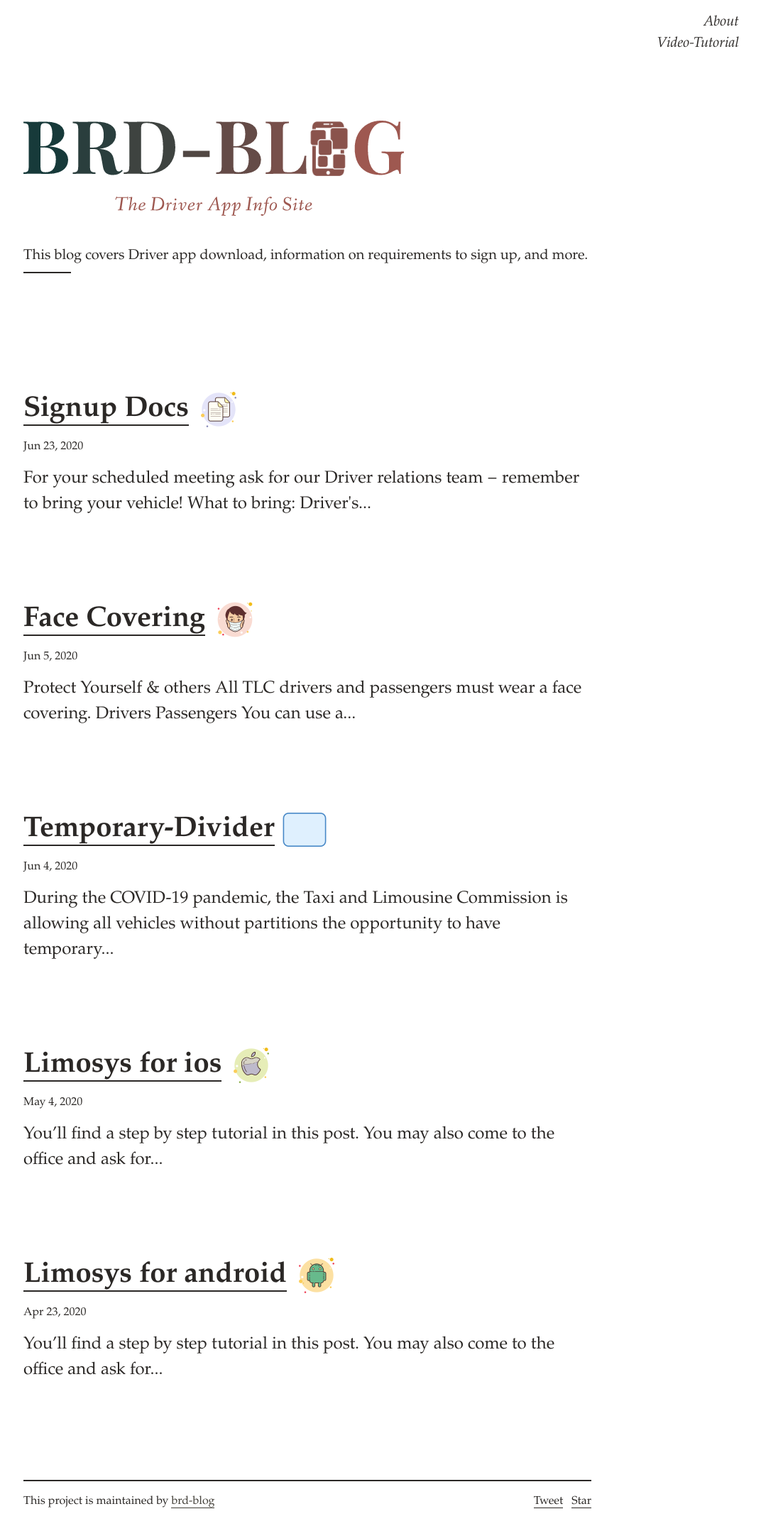
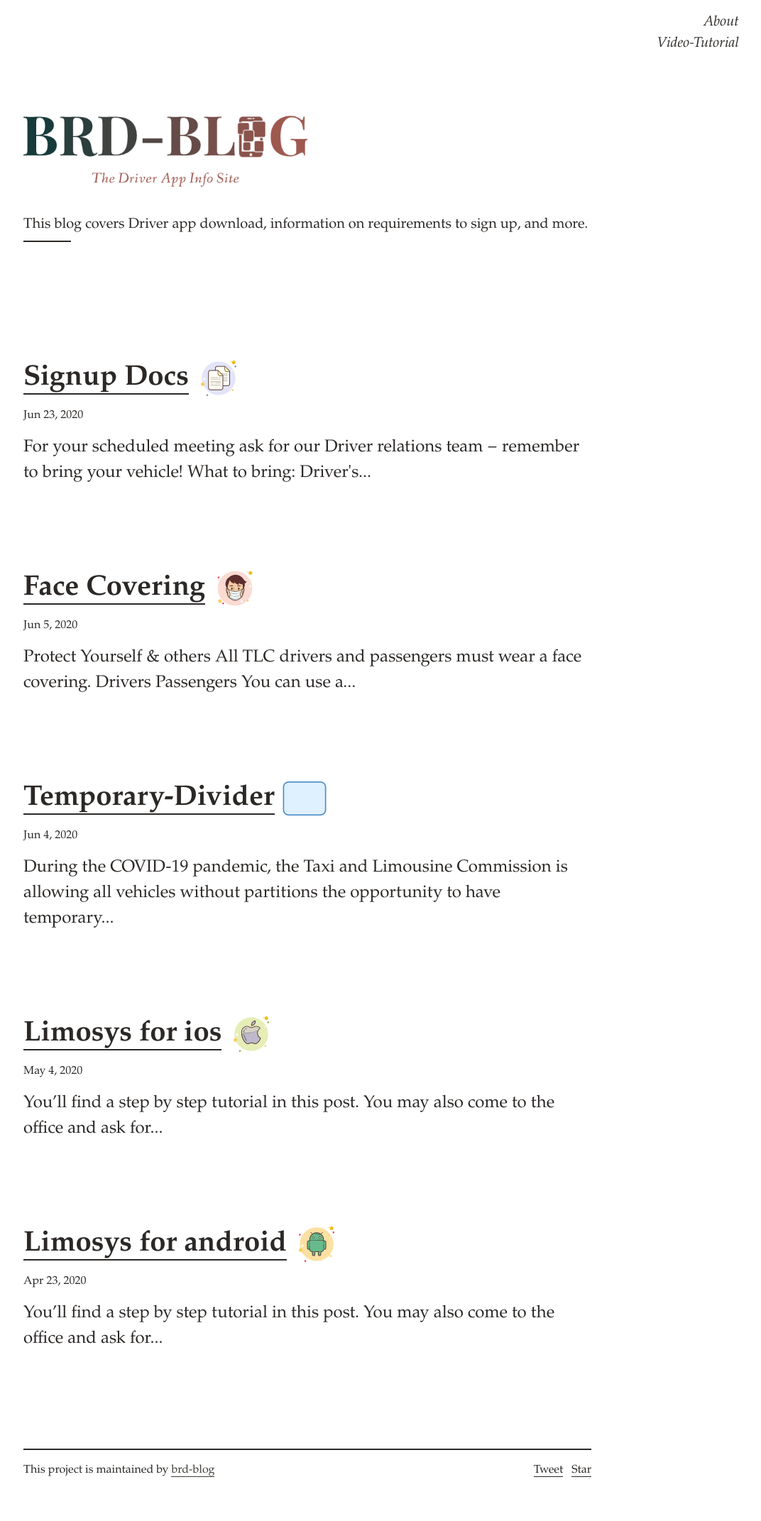
Before and after one commit to brd-blog/info-site, a Jekyll site: the page built from index.markdown, in a window 1280 px wide. Shown: the whole page at 71% size, without its empty margins (207-1279 px from the left). Built offline with Jekyll 4.4.1, drawn with Linux system fonts in a browser that asks for light colours; nearby versions of some CDN libraries; comment, search, counter and statistics services are not loaded; after the commit the page ends 2099 px from its top, so only the background shows below that.

Commit message:
modf _layouts/home.html added class col-6 col-s-9 to banner div

```diff
--- a/_layouts/home.html
+++ b/_layouts/home.html
@@ -23,7 +23,7 @@
 
         <div class="container mx-auto px-2 mt-4 mb-2 clearfix header-text">
           <!-- <h1 class="h0 inline-block py-2 mt-4 header-title">{{ site.title }}</h1> -->
-          <img src="{{site.baseurl}}/images/brd-blog-logo.png" class="h0 inline-block py-2 mt-4 header-title" icon>
+          <img src="{{site.baseurl}}/images/brd-blog-logo.png" class="h0 inline-block py-2 mt-4 header-title col-6 col-s-9" alt="banner" icon>
 
           <div class="clearfix mb-4 py-1">
             <p class="h4 lh-condensed font-smoothing">{{ site.description }}</p>
```
